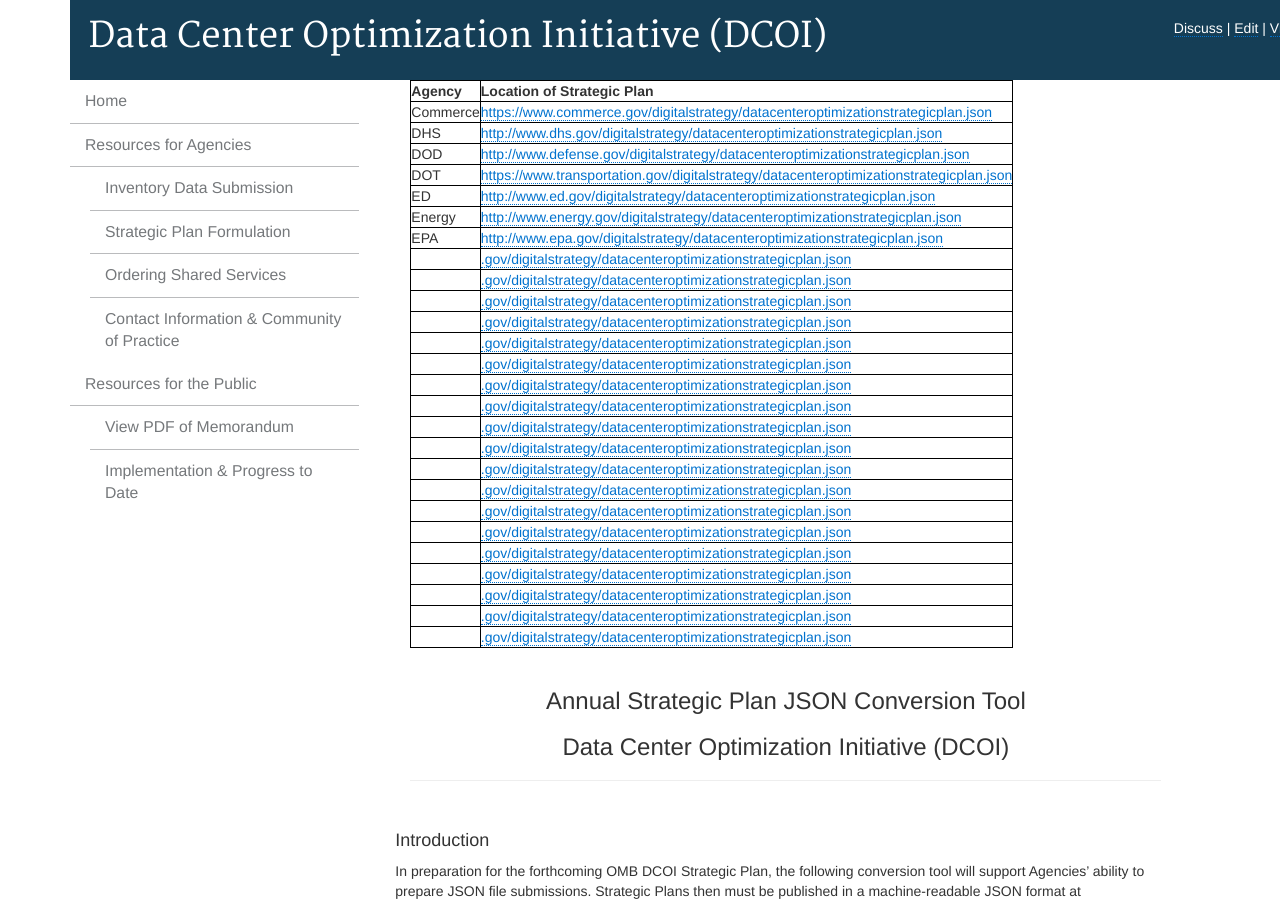
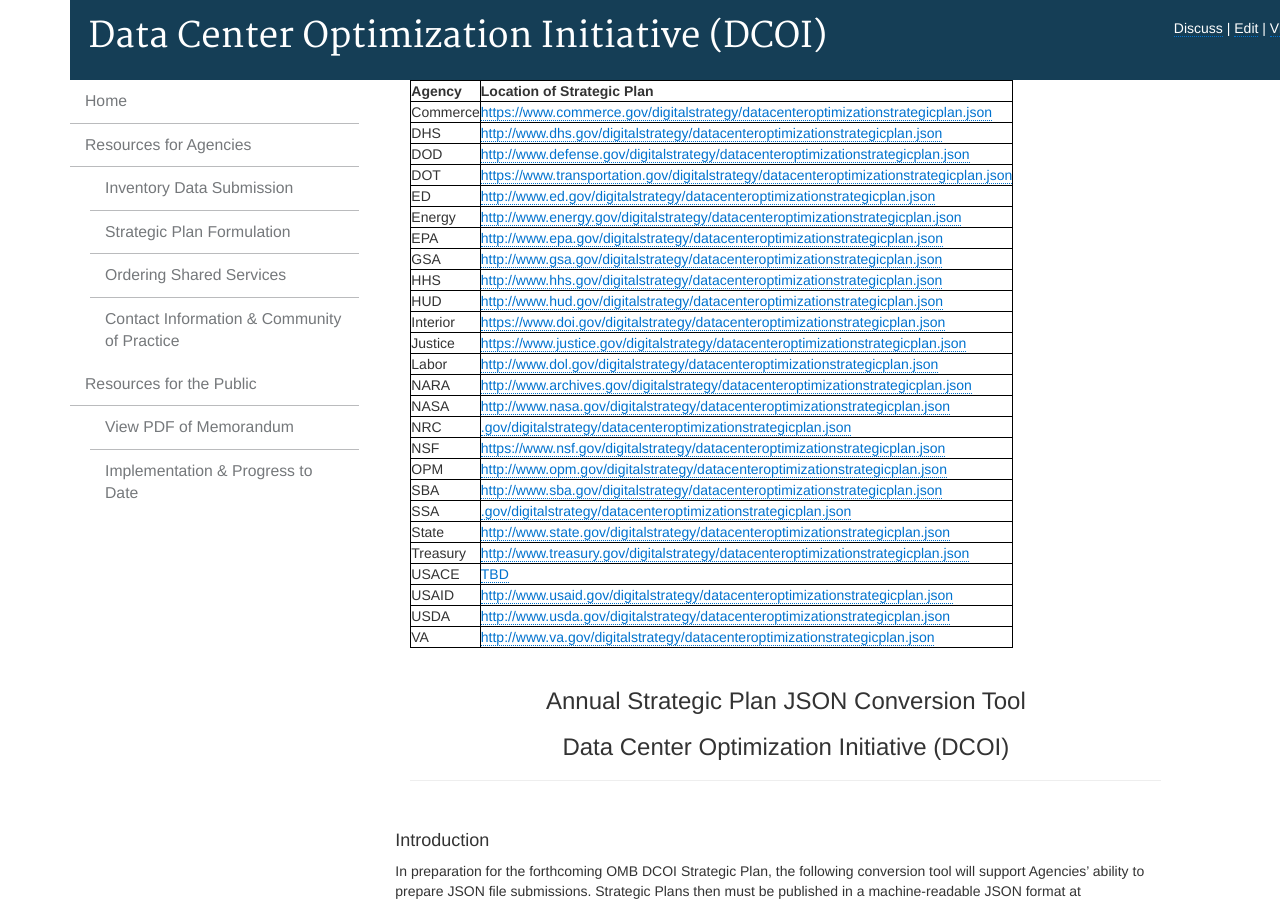
Before and after one commit to ydave-reisys/datacenters, a Jekyll site: the page built from pages/strategic-plan.html, in a window 1280 px wide and 900 px high. Built offline with Jekyll 4.4.1, drawn with Linux system fonts in a browser that asks for light colours; nearby versions of some CDN libraries; Markdown is read by kramdown in place of the engine named in the settings; a script that is not in the unit is left out.

Commit message:
Strategic Plan

```diff
--- a/pages/strategic-plan.html
+++ b/pages/strategic-plan.html
@@ -54,116 +54,117 @@
             </td>
         </tr>
         <tr>
-            <td></td>
+            <td>GSA</td>
             <td>
-                <a href=".gov/digitalstrategy/datacenteroptimizationstrategicplan.json">.gov/digitalstrategy/datacenteroptimizationstrategicplan.json</a>
+                <a href="http://www.gsa.gov/digitalstrategy/datacenteroptimizationstrategicplan.json">http://www.gsa.gov/digitalstrategy/datacenteroptimizationstrategicplan.json</a>
             </td>
         </tr>
         <tr>
-            <td></td>
+            <td>HHS</td>
             <td>
-                <a href=".gov/digitalstrategy/datacenteroptimizationstrategicplan.json">.gov/digitalstrategy/datacenteroptimizationstrategicplan.json</a>
+                <a href="http://www.hhs.gov/digitalstrategy/datacenteroptimizationstrategicplan.json">http://www.hhs.gov/digitalstrategy/datacenteroptimizationstrategicplan.json</a>
             </td>
         </tr>
         <tr>
-            <td></td>
+            <td>HUD</td>
             <td>
-                <a href=".gov/digitalstrategy/datacenteroptimizationstrategicplan.json">.gov/digitalstrategy/datacenteroptimizationstrategicplan.json</a>
+                <a href="http://www.hud.gov/digitalstrategy/datacenteroptimizationstrategicplan.json">http://www.hud.gov/digitalstrategy/datacenteroptimizationstrategicplan.json</a>
             </td>
         </tr>
         <tr>
-            <td></td>
+            <td>Interior</td>
             <td>
-                <a href=".gov/digitalstrategy/datacenteroptimizationstrategicplan.json">.gov/digitalstrategy/datacenteroptimizationstrategicplan.json</a>
+                <a href="https://www.doi.gov/digitalstrategy/datacenteroptimizationstrategicplan.json">https://www.doi.gov/digitalstrategy/datacenteroptimizationstrategicplan.json</a>
             </td>
         </tr>
         <tr>
-            <td></td>
+            <td>Justice</td>
             <td>
-                <a href=".gov/digitalstrategy/datacenteroptimizationstrategicplan.json">.gov/digitalstrategy/datacenteroptimizationstrategicplan.json</a>
-            </td>
-        </tr><tr>
-            <td></td>
-            <td>
-                <a href=".gov/digitalstrategy/datacenteroptimizationstrategicplan.json">.gov/digitalstrategy/datacenteroptimizationstrategicplan.json</a>
+                <a href="https://www.justice.gov/digitalstrategy/datacenteroptimizationstrategicplan.json">https://www.justice.gov/digitalstrategy/datacenteroptimizationstrategicplan.json</a>
             </td>
         </tr>
         <tr>
-            <td></td>
+            <td>Labor</td>
             <td>
-                <a href=".gov/digitalstrategy/datacenteroptimizationstrategicplan.json">.gov/digitalstrategy/datacenteroptimizationstrategicplan.json</a>
+                <a href="http://www.dol.gov/digitalstrategy/datacenteroptimizationstrategicplan.json">http://www.dol.gov/digitalstrategy/datacenteroptimizationstrategicplan.json</a>
             </td>
         </tr>
         <tr>
-            <td></td>
+            <td>NARA</td>
             <td>
-                <a href=".gov/digitalstrategy/datacenteroptimizationstrategicplan.json">.gov/digitalstrategy/datacenteroptimizationstrategicplan.json</a>
+                <a href="http://www.archives.gov/digitalstrategy/datacenteroptimizationstrategicplan.json">http://www.archives.gov/digitalstrategy/datacenteroptimizationstrategicplan.json</a>
             </td>
         </tr>
         <tr>
-            <td></td>
+            <td>NASA</td>
             <td>
-                <a href=".gov/digitalstrategy/datacenteroptimizationstrategicplan.json">.gov/digitalstrategy/datacenteroptimizationstrategicplan.json</a>
+                <a href="http://www.nasa.gov/digitalstrategy/datacenteroptimizationstrategicplan.json">http://www.nasa.gov/digitalstrategy/datacenteroptimizationstrategicplan.json</a>
             </td>
         </tr>
         <tr>
-            <td></td>
+            <td>NRC</td>
             <td>
-                <a href=".gov/digitalstrategy/datacenteroptimizationstrategicplan.json">.gov/digitalstrategy/datacenteroptimizationstrategicplan.json</a>
+                <a href="http://www.nrc.gov/digitalstrategy/datacenteroptimizationstrategicplan.json">.gov/digitalstrategy/datacenteroptimizationstrategicplan.json</a>
             </td>
         </tr>
         <tr>
-            <td></td>
+            <td>NSF</td>
             <td>
-                <a href=".gov/digitalstrategy/datacenteroptimizationstrategicplan.json">.gov/digitalstrategy/datacenteroptimizationstrategicplan.json</a>
+                <a href="https://www.nsf.gov/digitalstrategy/datacenteroptimizationstrategicplan.json">https://www.nsf.gov/digitalstrategy/datacenteroptimizationstrategicplan.json</a>
             </td>
         </tr>
         <tr>
-            <td></td>
+            <td>OPM</td>
             <td>
-                <a href=".gov/digitalstrategy/datacenteroptimizationstrategicplan.json">.gov/digitalstrategy/datacenteroptimizationstrategicplan.json</a>
+                <a href="http://www.opm.gov/digitalstrategy/datacenteroptimizationstrategicplan.json">http://www.opm.gov/digitalstrategy/datacenteroptimizationstrategicplan.json</a>
             </td>
         </tr>
         <tr>
-            <td></td>
+            <td>SBA</td>
             <td>
-                <a href=".gov/digitalstrategy/datacenteroptimizationstrategicplan.json">.gov/digitalstrategy/datacenteroptimizationstrategicplan.json</a>
+                <a href="http://www.sba.gov/digitalstrategy/datacenteroptimizationstrategicplan.json">http://www.sba.gov/digitalstrategy/datacenteroptimizationstrategicplan.json</a>
             </td>
         </tr>
         <tr>
-            <td></td>
+            <td>SSA</td>
             <td>
-                <a href=".gov/digitalstrategy/datacenteroptimizationstrategicplan.json">.gov/digitalstrategy/datacenteroptimizationstrategicplan.json</a>
+                <a href="http://www.ssa.gov/digitalstrategy/datacenteroptimizationstrategicplan.json">.gov/digitalstrategy/datacenteroptimizationstrategicplan.json</a>
             </td>
         </tr>
         <tr>
-            <td></td>
+            <td>State</td>
             <td>
-                <a href=".gov/digitalstrategy/datacenteroptimizationstrategicplan.json">.gov/digitalstrategy/datacenteroptimizationstrategicplan.json</a>
+                <a href="http://www.state.gov/digitalstrategy/datacenteroptimizationstrategicplan.json">http://www.state.gov/digitalstrategy/datacenteroptimizationstrategicplan.json</a>
             </td>
         </tr>
         <tr>
-            <td></td>
+            <td>Treasury</td>
             <td>
-                <a href=".gov/digitalstrategy/datacenteroptimizationstrategicplan.json">.gov/digitalstrategy/datacenteroptimizationstrategicplan.json</a>
+                <a href="http://www.treasury.gov/digitalstrategy/datacenteroptimizationstrategicplan.json">http://www.treasury.gov/digitalstrategy/datacenteroptimizationstrategicplan.json</a>
             </td>
         </tr>
         <tr>
-            <td></td>
+            <td>USACE</td>
             <td>
-                <a href=".gov/digitalstrategy/datacenteroptimizationstrategicplan.json">.gov/digitalstrategy/datacenteroptimizationstrategicplan.json</a>
+                <a href="">TBD</a>
             </td>
         </tr>
         <tr>
-            <td></td>
+            <td>USAID</td>
             <td>
-                <a href=".gov/digitalstrategy/datacenteroptimizationstrategicplan.json">.gov/digitalstrategy/datacenteroptimizationstrategicplan.json</a>
+                <a href="http://www.usaid.gov/digitalstrategy/datacenteroptimizationstrategicplan.json">http://www.usaid.gov/digitalstrategy/datacenteroptimizationstrategicplan.json</a>
             </td>
         </tr>
         <tr>
-            <td></td>
+            <td>USDA</td>
             <td>
-                <a href=".gov/digitalstrategy/datacenteroptimizationstrategicplan.json">.gov/digitalstrategy/datacenteroptimizationstrategicplan.json</a>
+                <a href="http://www.usda.gov/digitalstrategy/datacenteroptimizationstrategicplan.json">http://www.usda.gov/digitalstrategy/datacenteroptimizationstrategicplan.json</a>
+            </td>
+        </tr>
+        <tr>
+            <td>VA</td>
+            <td>
+                <a href="http://www.va.gov/digitalstrategy/datacenteroptimizationstrategicplan.json">http://www.va.gov/digitalstrategy/datacenteroptimizationstrategicplan.json</a>
             </td>
         </tr>
     </tbody>
```
